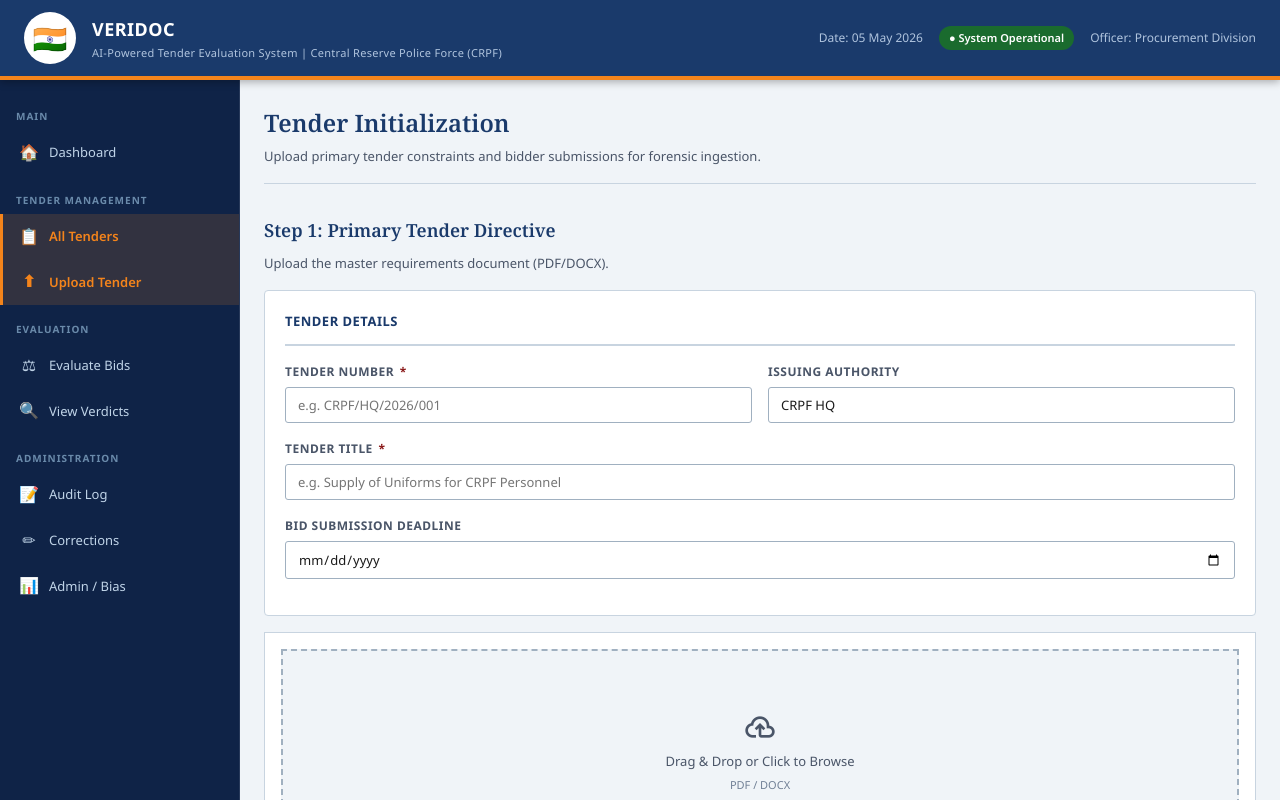
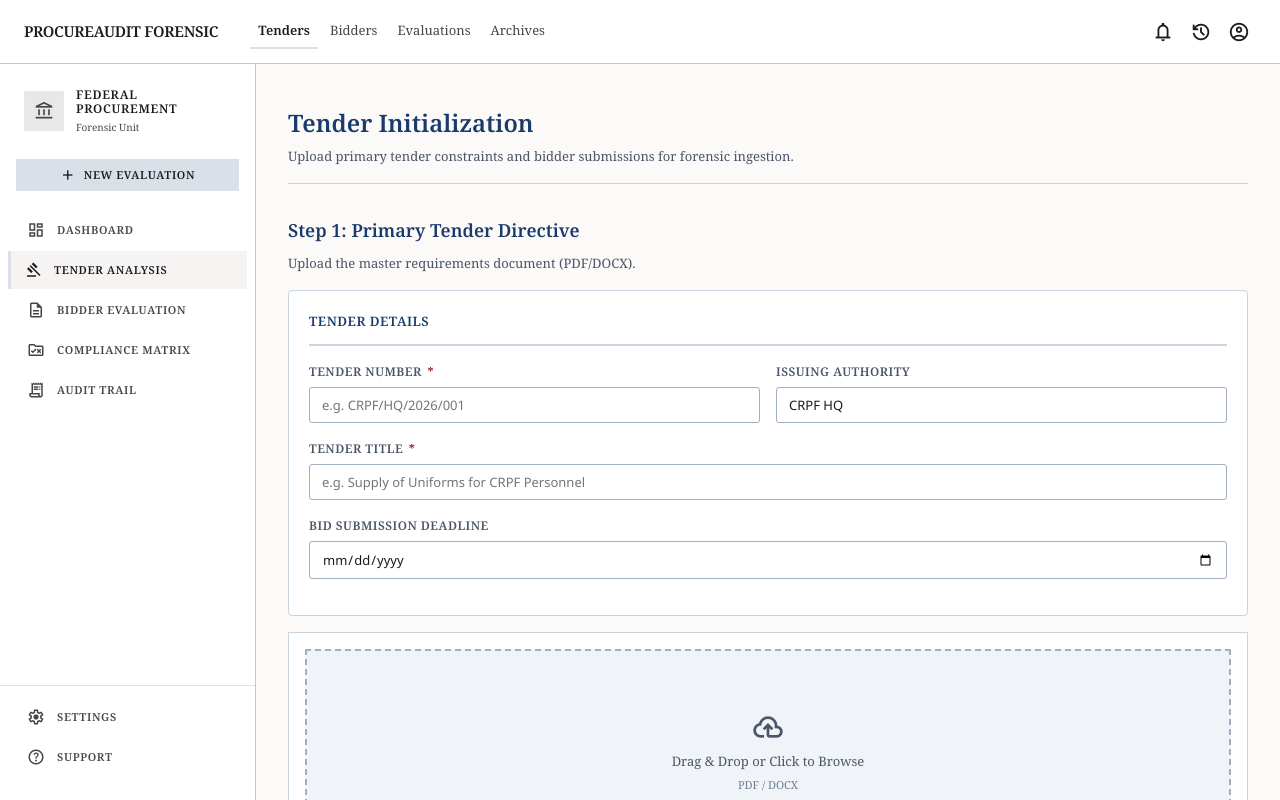
Before and after one commit to Team-Diamond24/veridoc, a React (Vite) app in the folder frontend/: page /tenders/upload in a window 1280 px wide. Shown: the top 800 px of the page. Built offline with nearby package versions, Linux system fonts and the light colour scheme.

Commit message:
Add ForensicLayout shell — new screens now match mockup design

```diff
--- a/frontend/src/App.jsx
+++ b/frontend/src/App.jsx
@@ -1,9 +1,11 @@
-import { BrowserRouter, Routes, Route } from 'react-router-dom';
+import { BrowserRouter, Routes, Route, Outlet } from 'react-router-dom';
 import { ToastContainer } from 'react-toastify';
 import 'react-toastify/dist/ReactToastify.css';
 
 import Header from './components/Header';
 import Sidebar from './components/Sidebar';
+import ForensicLayout from './components/ForensicLayout';
+
 import Dashboard from './pages/Dashboard';
 import TendersList from './pages/TendersList';
 import TenderUpload from './pages/TenderUpload';
@@ -16,30 +18,48 @@
 import Corrections from './pages/Corrections';
 import AdminDashboard from './pages/AdminDashboard';
 
-export default function App() {
+/* Legacy VERIDOC shell — used for all existing pages */
+function LegacyLayout() {
   return (
-    <BrowserRouter>
+    <>
       <Header />
       <Sidebar />
       <main className="gov-main">
-        <Routes>
-          <Route path="/" element={<Dashboard />} />
-          <Route path="/tenders" element={<TendersList />} />
-          <Route path="/tenders/upload" element={<TenderUpload />} />
-          <Route path="/tenders/:id" element={<TenderDetail />} />
-          <Route path="/evaluate" element={<EvaluatePage />} />
-          <Route path="/verdicts" element={<VerdictsPage />} />
-          <Route path="/verdicts/:tenderId" element={<VerdictMatrix />} />
-          <Route path="/bidder/:bidderId" element={<BidderDetail />} />
-          <Route path="/audit" element={<AuditLog />} />
-          <Route path="/corrections" element={<Corrections />} />
-          <Route path="/admin" element={<AdminDashboard />} />
-        </Routes>
+        <Outlet />
       </main>
       <footer className="gov-footer">
         VERIDOC v1.0 — AI-Powered Tender Evaluation System | CRPF Procurement Division |
         Built under GFR 2017 Compliance | Team Diamond
       </footer>
+    </>
+  );
+}
+
+export default function App() {
+  return (
+    <BrowserRouter>
+      <Routes>
+        {/* ── Forensic layout: new mockup-style screens ── */}
+        <Route element={<ForensicLayout />}>
+          <Route path="/tenders/upload"      element={<TenderUpload />} />
+          <Route path="/verdicts/:tenderId"  element={<VerdictMatrix />} />
+        </Route>
+
+        {/* ── Legacy layout: existing VERIDOC screens ── */}
+        <Route element={<LegacyLayout />}>
+          <Route path="/"                    element={<Dashboard />} />
+          <Route path="/tenders"             element={<TendersList />} />
+          <Route path="/tenders/:id"         element={<TenderDetail />} />
+          <Route path="/evaluate"            element={<EvaluatePage />} />
+          <Route path="/verdicts"            element={<VerdictsPage />} />
+          <Route path="/bidder/:bidderId"    element={<BidderDetail />} />
+          <Route path="/audit"               element={<AuditLog />} />
+          <Route path="/corrections"         element={<Corrections />} />
+          <Route path="/admin"               element={<AdminDashboard />} />
+        </Route>
+      </Routes>
+
+      {/* Toast lives outside Routes — works for both layouts */}
       <ToastContainer
         position="top-right"
         autoClose={4000}
--- /dev/null
+++ b/frontend/src/components/ForensicLayout.jsx
@@ -0,0 +1,107 @@
+import { Outlet, NavLink, useNavigate, useLocation } from 'react-router-dom';
+
+const SIDEBAR_NAV = [
+  { to: '/',         icon: 'dashboard',    label: 'Dashboard',         end: true },
+  { to: '/tenders',  icon: 'gavel',        label: 'Tender Analysis' },
+  { to: '/evaluate', icon: 'description',  label: 'Bidder Evaluation' },
+  { to: '/verdicts', icon: 'rule_folder',  label: 'Compliance Matrix' },
+  { to: '/audit',    icon: 'receipt_long', label: 'Audit Trail' },
+];
+
+const HEADER_NAV = [
+  { to: '/tenders',  label: 'Tenders' },
+  { to: '/evaluate', label: 'Bidders' },
+  { to: '/verdicts', label: 'Evaluations' },
+  { to: '/audit',    label: 'Archives' },
+];
+
+export default function ForensicLayout() {
+  const navigate = useNavigate();
+  const { pathname } = useLocation();
+
+  return (
+    <div className="fl-root">
+      {/* ── Top Header ── */}
+      <header className="fl-header">
+        <div className="fl-header-left">
+          <span className="fl-brand">ProcureAudit Forensic</span>
+          <nav className="fl-header-nav">
+            {HEADER_NAV.map(item => (
+              <a
+                key={item.to}
+                className={`fl-header-link${pathname.startsWith(item.to) ? ' fl-active' : ''}`}
+                onClick={() => navigate(item.to)}
+                style={{ cursor: 'pointer' }}
+              >
+                {item.label}
+              </a>
+            ))}
+          </nav>
+        </div>
+        <div className="fl-header-right">
+          <span className="material-symbols-outlined fl-icon-btn">notifications</span>
+          <span className="material-symbols-outlined fl-icon-btn">history</span>
+          <span className="material-symbols-outlined fl-icon-btn">account_circle</span>
+        </div>
+      </header>
+
+      <div className="fl-body">
+        {/* ── Sidebar ── */}
+        <aside className="fl-sidebar">
+          {/* Branding */}
+          <div className="fl-sidebar-brand">
+            <div className="fl-sidebar-logo">
+              <span className="material-symbols-outlined">account_balance</span>
+            </div>
+            <div>
+              <div className="fl-sidebar-org">Federal Procurement</div>
+              <div className="fl-sidebar-unit">Forensic Unit</div>
+            </div>
+          </div>
+
+          {/* New Evaluation button */}
+          <div className="fl-sidebar-btn-wrap">
+            <button className="fl-new-eval-btn" onClick={() => navigate('/tenders/upload')}>
+              <span className="material-symbols-outlined" style={{ fontSize: 16 }}>add</span>
+              New Evaluation
+            </button>
+          </div>
+
+          {/* Main nav */}
+          <nav className="fl-sidebar-nav">
+            {SIDEBAR_NAV.map(item => (
+              <NavLink
+                key={item.to}
+                to={item.to}
+                end={item.end}
+                className={({ isActive }) =>
+                  `fl-nav-link${isActive ? ' fl-nav-active' : ''}`
+                }
+              >
+                <span className="material-symbols-outlined fl-nav-icon">{item.icon}</span>
+                <span>{item.label}</span>
+              </NavLink>
+            ))}
+          </nav>
+
+          {/* Bottom links */}
+          <div className="fl-sidebar-bottom">
+            <span className="fl-nav-link" style={{ cursor: 'default' }}>
+              <span className="material-symbols-outlined fl-nav-icon">settings</span>
+              <span>Settings</span>
+            </span>
+            <span className="fl-nav-link" style={{ cursor: 'default' }}>
+              <span className="material-symbols-outlined fl-nav-icon">help_outline</span>
+              <span>Support</span>
+            </span>
+          </div>
+        </aside>
+
+        {/* ── Page content ── */}
+        <main className="fl-main">
+          <Outlet />
+        </main>
+      </div>
+    </div>
+  );
+}
--- a/frontend/src/index.css
+++ b/frontend/src/index.css
@@ -1188,3 +1188,190 @@
 @media (max-width: 600px) {
   .beo-bento-grid { grid-template-columns: 1fr; }
 }
+
+/* ─── Forensic Layout Shell (.fl-*) ──────────────────────── */
+
+.fl-root {
+  min-height: 100vh;
+  background: #fcf9f9;
+  color: #1b1b1c;
+  font-family: 'Noto Serif', serif;
+  font-size: 14px;
+}
+
+/* Header */
+.fl-header {
+  position: fixed;
+  top: 0; left: 0; right: 0;
+  height: 64px;
+  background: white;
+  border-bottom: 1px solid #c4c7ca;
+  display: flex;
+  align-items: center;
+  justify-content: space-between;
+  padding: 0 24px;
+  z-index: 100;
+  box-sizing: border-box;
+}
+
+.fl-header-left  { display: flex; align-items: center; gap: 32px; }
+.fl-header-right { display: flex; align-items: center; gap: 4px; }
+
+.fl-brand {
+  font-size: 15px;
+  font-weight: 700;
+  letter-spacing: -0.02em;
+  text-transform: uppercase;
+  color: #1b1b1c;
+  font-family: 'Noto Serif', serif;
+  white-space: nowrap;
+}
+
+.fl-header-nav { display: flex; align-items: center; gap: 4px; }
+
+.fl-header-link {
+  font-size: 13px;
+  color: #44474a;
+  text-decoration: none;
+  padding: 6px 8px;
+  border-bottom: 2px solid transparent;
+  transition: color 0.15s, background 0.15s;
+  font-family: 'Noto Serif', serif;
+}
+.fl-header-link:hover { color: #1b1b1c; background: #f6f3f3; }
+.fl-header-link.fl-active {
+  color: #1b1b1c;
+  font-weight: 600;
+  border-bottom-color: #d9e0e7;
+}
+
+.fl-icon-btn {
+  font-size: 22px !important;
+  cursor: pointer;
+  padding: 6px;
+  color: #1b1b1c;
+  border-radius: 4px;
+  transition: background 0.15s;
+  user-select: none;
+}
+.fl-icon-btn:hover { background: #f0eded; }
+
+/* Body (sidebar + main) */
+.fl-body {
+  display: flex;
+  padding-top: 64px;
+  min-height: 100vh;
+}
+
+/* Sidebar */
+.fl-sidebar {
+  width: 256px;
+  background: white;
+  border-right: 1px solid #c4c7ca;
+  position: fixed;
+  left: 0;
+  top: 64px;
+  bottom: 0;
+  display: flex;
+  flex-direction: column;
+  padding: 24px 0;
+  overflow-y: auto;
+  z-index: 50;
+}
+
+.fl-sidebar-brand {
+  display: flex;
+  align-items: center;
+  gap: 12px;
+  padding: 0 24px 24px;
+}
+
+.fl-sidebar-logo {
+  width: 40px;
+  height: 40px;
+  background: #eae7e7;
+  display: flex;
+  align-items: center;
+  justify-content: center;
+  flex-shrink: 0;
+}
+.fl-sidebar-logo .material-symbols-outlined { font-size: 20px !important; color: #44474a; }
+
+.fl-sidebar-org  { font-size: 12px; font-weight: 800; color: #1b1b1c; text-transform: uppercase; letter-spacing: 0.06em; line-height: 1.2; }
+.fl-sidebar-unit { font-size: 10px; color: #44474a; margin-top: 2px; text-transform: none; letter-spacing: 0; }
+
+.fl-sidebar-btn-wrap { padding: 0 16px 20px; }
+
+.fl-new-eval-btn {
+  width: 100%;
+  background: #d9e0e7;
+  color: #1b1b1c;
+  border: none;
+  padding: 8px 16px;
+  display: flex;
+  align-items: center;
+  justify-content: center;
+  gap: 8px;
+  font-size: 11px;
+  font-weight: 700;
+  text-transform: uppercase;
+  letter-spacing: 0.06em;
+  cursor: pointer;
+  transition: background 0.2s, color 0.2s;
+  font-family: 'Noto Serif', serif;
+}
+.fl-new-eval-btn:hover { background: #585f65; color: white; }
+
+.fl-sidebar-nav {
+  flex: 1;
+  display: flex;
+  flex-direction: column;
+  padding: 0 8px;
+  gap: 2px;
+}
+
+.fl-nav-link {
+  display: flex;
+  align-items: center;
+  gap: 12px;
+  padding: 10px 16px;
+  text-decoration: none;
+  color: #44474a;
+  font-size: 11px;
+  font-weight: 600;
+  text-transform: uppercase;
+  letter-spacing: 0.06em;
+  transition: background 0.15s, color 0.15s;
+  font-family: 'Noto Serif', serif;
+  border-left: 3px solid transparent;
+}
+.fl-nav-link:hover { background: #f6f3f3; color: #1b1b1c; }
+.fl-nav-link.fl-nav-active {
+  background: #f6f3f3;
+  color: #1b1b1c;
+  border-left-color: #d9e0e7;
+  padding-left: 13px;
+}
+
+.fl-nav-icon { font-size: 18px !important; flex-shrink: 0; }
+
+.fl-sidebar-bottom {
+  margin-top: auto;
+  padding: 12px 8px 0;
+  border-top: 1px solid #e5e2e2;
+  display: flex;
+  flex-direction: column;
+  gap: 2px;
+}
+
+/* Main content */
+.fl-main {
+  flex: 1;
+  margin-left: 256px;
+  padding: 40px 32px;
+  min-height: calc(100vh - 64px);
+  background: #fcf9f9;
+  overflow-y: auto;
+  max-width: 1440px;
+  box-sizing: border-box;
+}
```
